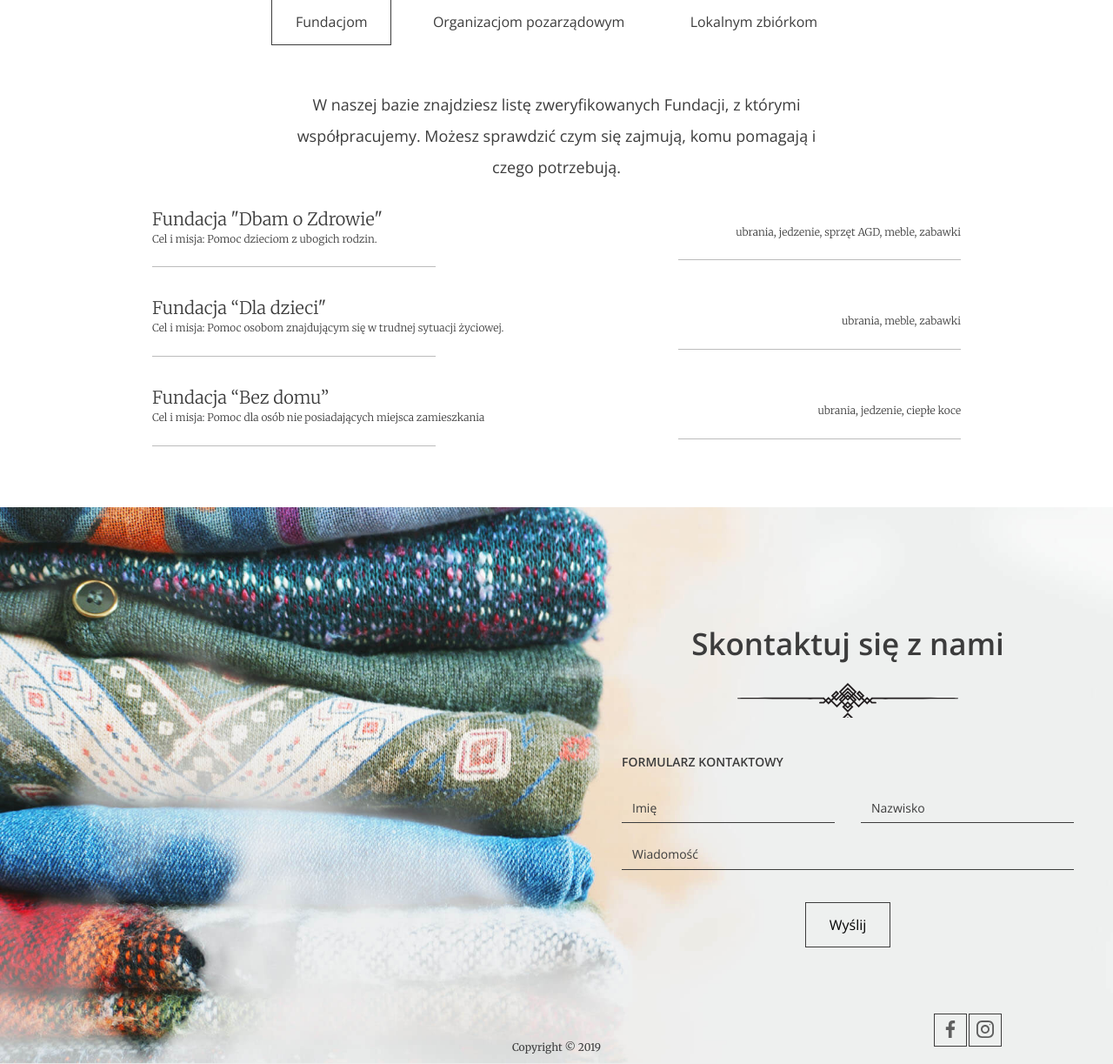
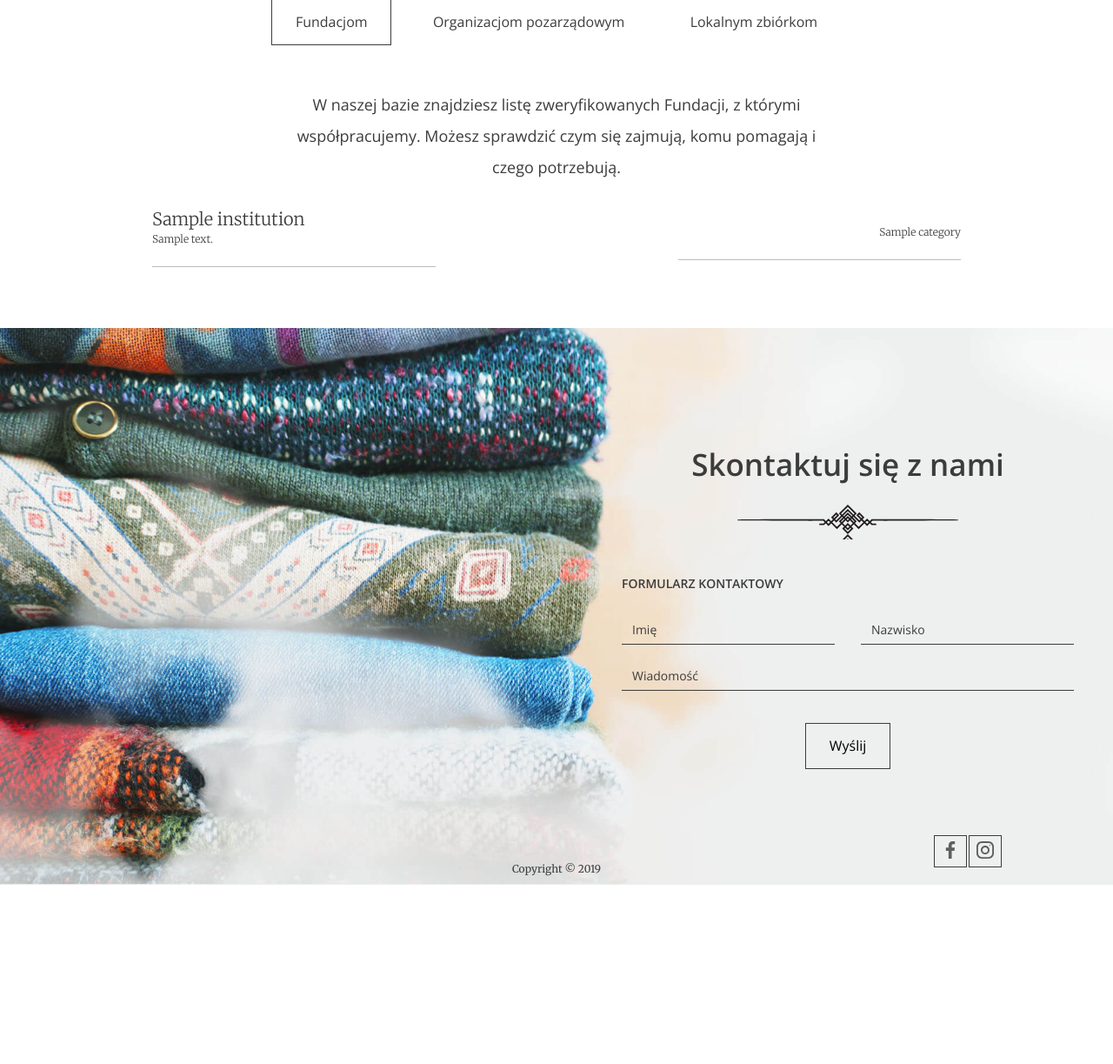
Before and after one commit to marcin-5/charity-donation, a Django app: page / in a window 1280 px wide. Shown: the part 2655-3878 px from the top of the page at 87% size. After the commit the page ends 3672 px from the top, so only its background shows below. Run offline with Django 4.2, Linux system fonts and the light colour scheme; tables that the repository leaves empty hold one stand-in row (values such as "Sample post"); parts of the project's set-up code (start-up, migrations or seed data) failed here and were passed over.

Commit message:
dynamic loading of institution data

```diff
--- a/home/templates/home/index.html
+++ b/home/templates/home/index.html
@@ -15,7 +15,7 @@
       </div>
     </div>
   </header>
-{% endblock header%}
+{% endblock header %}
 
 {% block content %}
   <section id="stats" class="stats">
@@ -80,9 +80,9 @@
     <h2>Komu pomagamy?</h2>
 
     <ul class="help--buttons">
-      <li data-id="1"><a href="#" class="btn btn--without-border active">Fundacjom</a></li>
-      <li data-id="2"><a href="#" class="btn btn--without-border">Organizacjom pozarządowym</a></li>
-      <li data-id="3"><a href="#" class="btn btn--without-border">Lokalnym zbiórkom</a></li>
+      <li data-id="1"><a href="#help" class="btn btn--without-border active">Fundacjom</a></li>
+      <li data-id="2"><a href="#help" class="btn btn--without-border">Organizacjom pozarządowym</a></li>
+      <li data-id="3"><a href="#help" class="btn btn--without-border">Lokalnym zbiórkom</a></li>
     </ul>
 
     <!-- SLIDE 1 -->
@@ -91,39 +91,18 @@
         się zajmują, komu pomagają i czego potrzebują.</p>
 
       <ul class="help--slides-items">
+        {% for foundation in foundations %}
           <li>
             <div class="col">
-            <div class="title">Fundacja "Dbam o Zdrowie"</div>
-            <div class="subtitle">Cel i misja: Pomoc dzieciom z ubogich rodzin.</div>
+              <div class="title">{{ foundation.name }}</div>
+              <div class="subtitle">{{ foundation.description }}</div>
             </div>
 
             <div class="col">
-            <div class="text">ubrania, jedzenie, sprzęt AGD, meble, zabawki</div>
+              <div class="text">{{ foundation.categories.all|join:", " }}</div>
             </div>
           </li>
-
-        <li>
-          <div class="col">
-            <div class="title">Fundacja “Dla dzieci"</div>
-            <div class="subtitle">Cel i misja: Pomoc osobom znajdującym się w trudnej sytuacji życiowej.
-            </div>
-          </div>
-
-          <div class="col">
-            <div class="text">ubrania, meble, zabawki</div>
-          </div>
-        </li>
-
-        <li>
-          <div class="col">
-            <div class="title">Fundacja “Bez domu”</div>
-            <div class="subtitle">Cel i misja: Pomoc dla osób nie posiadających miejsca zamieszkania</div>
-          </div>
-
-          <div class="col">
-            <div class="text">ubrania, jedzenie, ciepłe koce</div>
-          </div>
-        </li>
+        {% endfor %}
       </ul>
       <!-- Pagination
       <ul class="help--slides-pagination">
@@ -137,55 +116,21 @@
 
     <!-- SLIDE 2 -->
     <div class="help--slides" data-id="2">
-      <p>
-        Lorem ipsum dolor, sit amet consectetur adipisicing elit. Hic officiis mollitia dolor, neque aspernatur
-        accusamus debitis. Ducimus, officia. Quia, sunt illum! Non iste placeat ab ipsum alias
-        quos suscipit corporis!
-      </p>
+      <p>W naszej bazie znajdziesz listę organizacji pozarządowych, z którymi współpracujemy. Możesz sprawdzić czym się
+        zajmują, komu pomagają i czego potrzebują.</p>
       <ul class="help--slides-items">
+        {% for organization in organizations %}
           <li>
             <div class="col">
-            <div class="title">Organizacja 1</div>
-            <div class="subtitle">Lorem ipsum dolor sit amet consectetur.</div>
+              <div class="title">{{ organization.name }}</div>
+              <div class="subtitle">{{ organization.description }}</div>
             </div>
 
             <div class="col">
-            <div class="text">Lorem ipsum dolor sit amet consectetur adipisicing elit.</div>
+              <div class="text">{{ organization.categories.all|join:", " }}</div>
             </div>
           </li>
-
-        <li>
-          <div class="col">
-            <div class="title">Organizacja 2</div>
-            <div class="subtitle">Lorem ipsum dolor sit amet consectetur.</div>
-          </div>
-
-          <div class="col">
-            <div class="text">Lorem ipsum dolor sit amet consectetur adipisicing elit.</div>
-          </div>
-        </li>
-
-        <li>
-          <div class="col">
-            <div class="title">Organizacja 3</div>
-            <div class="subtitle">Lorem ipsum dolor sit amet consectetur.</div>
-          </div>
-
-          <div class="col">
-            <div class="text">Lorem ipsum dolor sit amet consectetur adipisicing elit.</div>
-          </div>
-        </li>
-
-        <li>
-          <div class="col">
-            <div class="title">Organizacja 4</div>
-            <div class="subtitle">Lorem ipsum dolor sit amet consectetur.</div>
-          </div>
-
-          <div class="col">
-            <div class="text">Lorem ipsum dolor sit amet consectetur adipisicing elit.</div>
-          </div>
-        </li>
+        {% endfor %}
       </ul>
 
       <!-- Pagination
@@ -201,30 +146,21 @@
 
     <!-- SLIDE 3 -->
     <div class="help--slides" data-id="3">
-      <p>Lorem ipsum dolor sit amet, his ocurreret persequeris ea, ad utinam laudem duo. Verterem adipisci
-        partiendo eos ne, ea his reque quaeque recteque, ne quo lobortis intellegam.</p>
+      <p>W naszej bazie znajdziesz listę lokalnych zbiórek. Możesz sprawdzić czym się zajmują, komu pomagają i czego
+        potrzebują.</p>
       <ul class="help--slides-items">
+        {% for collection in collections %}
           <li>
             <div class="col">
-            <div class="title">Lokalna zbiórka 1</div>
-            <div class="subtitle">Lorem ipsum dolor sit amet consectetur.</div>
+              <div class="title">{{ collection.name }}</div>
+              <div class="subtitle">{{ collection.description }}</div>
             </div>
 
             <div class="col">
-            <div class="text">Lorem ipsum dolor sit amet consectetur adipisicing elit.</div>
+              <div class="text">{{ collection.categories.all|join:", " }}</div>
             </div>
           </li>
-
-        <li>
-          <div class="col">
-            <div class="title">Lokalna zbiórka 2</div>
-            <div class="subtitle">Lorem ipsum dolor sit amet consectetur.</div>
-          </div>
-
-          <div class="col">
-            <div class="text">Lorem ipsum dolor sit amet consectetur adipisicing elit.</div>
-          </div>
-        </li>
+        {% endfor %}
       </ul>
 
       <!-- Pagination
--- a/home/views.py
+++ b/home/views.py
@@ -2,14 +2,17 @@ from django.db.models import Sum
 from django.shortcuts import render
 from django.views import View
 
-from home.models import Donation
+from home.models import Donation, Institution
 
 
 class LandingPageView(View):
     def get(self, request):
         ctx = {
             "sum_": Donation.objects.aggregate(Sum("quantity"))["quantity__sum"] or 0,
-            "len_": len(Donation.objects.values("institution").distinct()),
+            "len_": Donation.objects.values("institution").distinct().count(),
+            "foundations": Institution.objects.filter(type="F"),
+            "organizations": Institution.objects.filter(type="OP"),
+            "collections": Institution.objects.filter(type="ZL"),
         }
         return render(request, "home/index.html", ctx)
 
```
Lines whose indentation alone changed are shown as unchanged.
